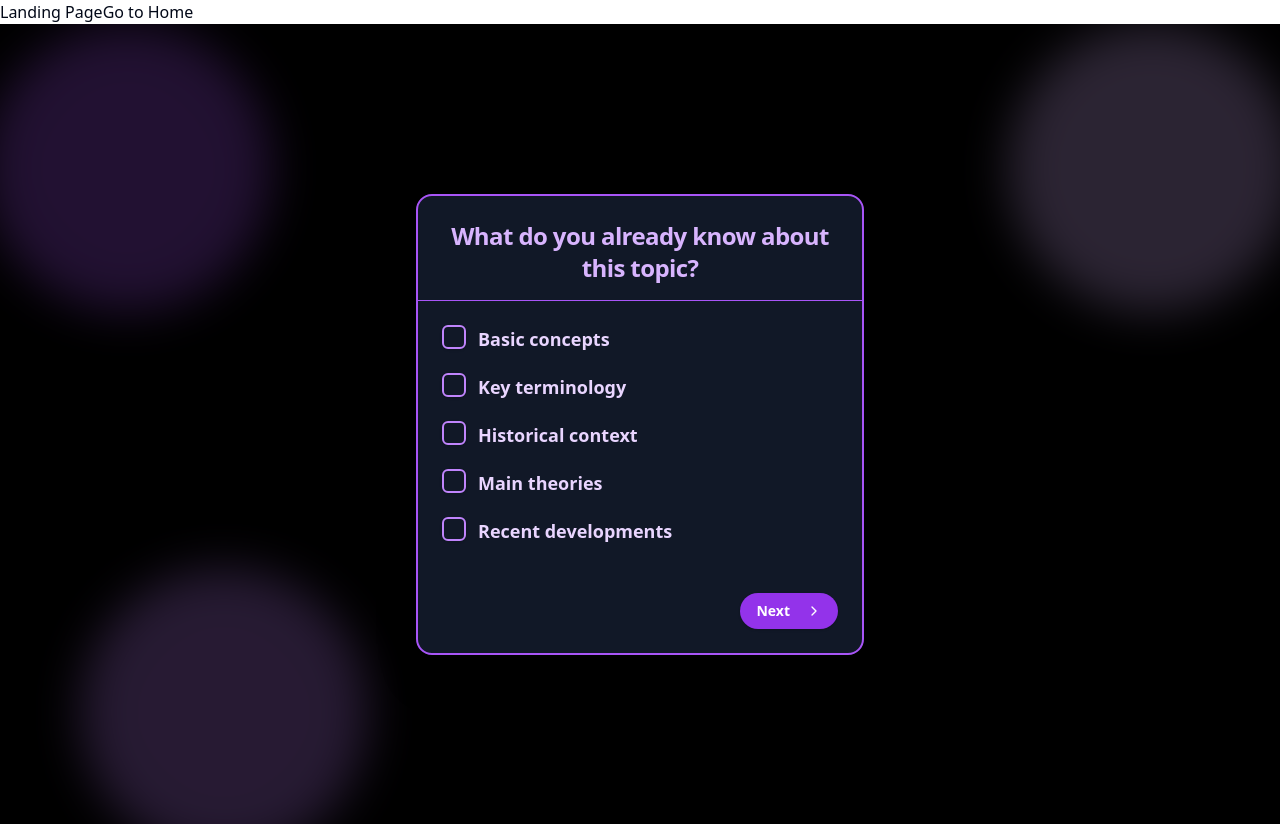
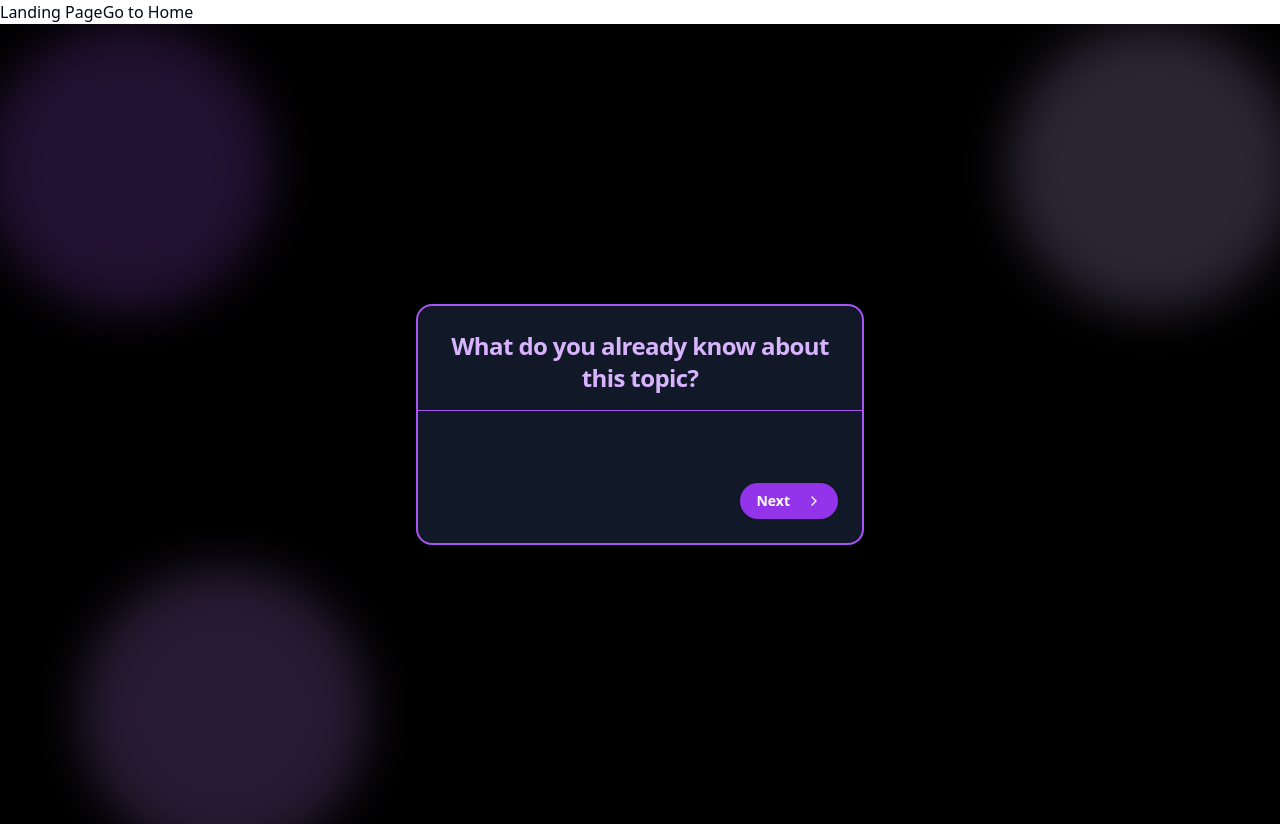
Before and after one commit to DIodide/MindBridge-front, a Next.js app: page /experience in a window 1280 px wide. Built offline with nearby package versions, Linux system fonts and the light colour scheme.

Commit message:
map topics to checklist

```diff
--- a/src/components/experience.js
+++ b/src/components/experience.js
@@ -13,15 +13,14 @@ import useTopicsStore from '../store/topicsStore';
 export default function Experience() {
   const topics = useTopicsStore((state) => state.topics);
   console.log("EXPERIENCE TOPICS: " + JSON.stringify(topics));
-
-
-  const [checklist, setChecklist] = useState([
-    { id: 1, text: "Basic concepts", checked: false },
-    { id: 2, text: "Key terminology", checked: false },
-    { id: 3, text: "Historical context", checked: false },
-    { id: 4, text: "Main theories", checked: false },
-    { id: 5, text: "Recent developments", checked: false },
-  ])
+  console.log("topics: ", topics)
+  const [checklist, setChecklist] = useState(
+    topics.map((topic, index) => ({
+      id: index + 1, // Assign unique IDs
+      text: topic,    // Set text from topics array
+      checked: false,
+    }))
+  );
 
   const handleCheckboxChange = (id) => {
     setChecklist(checklist.map(item =>
```
